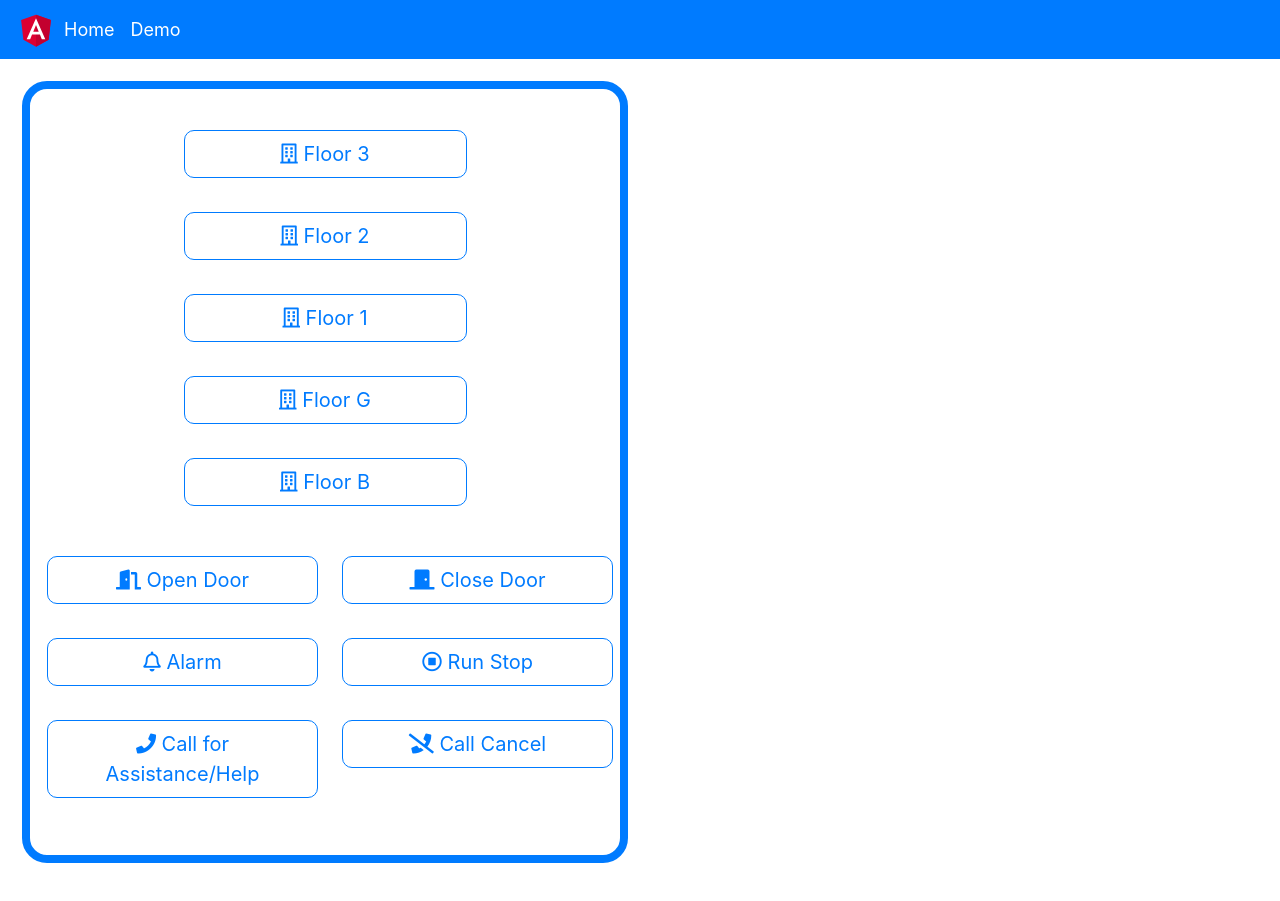
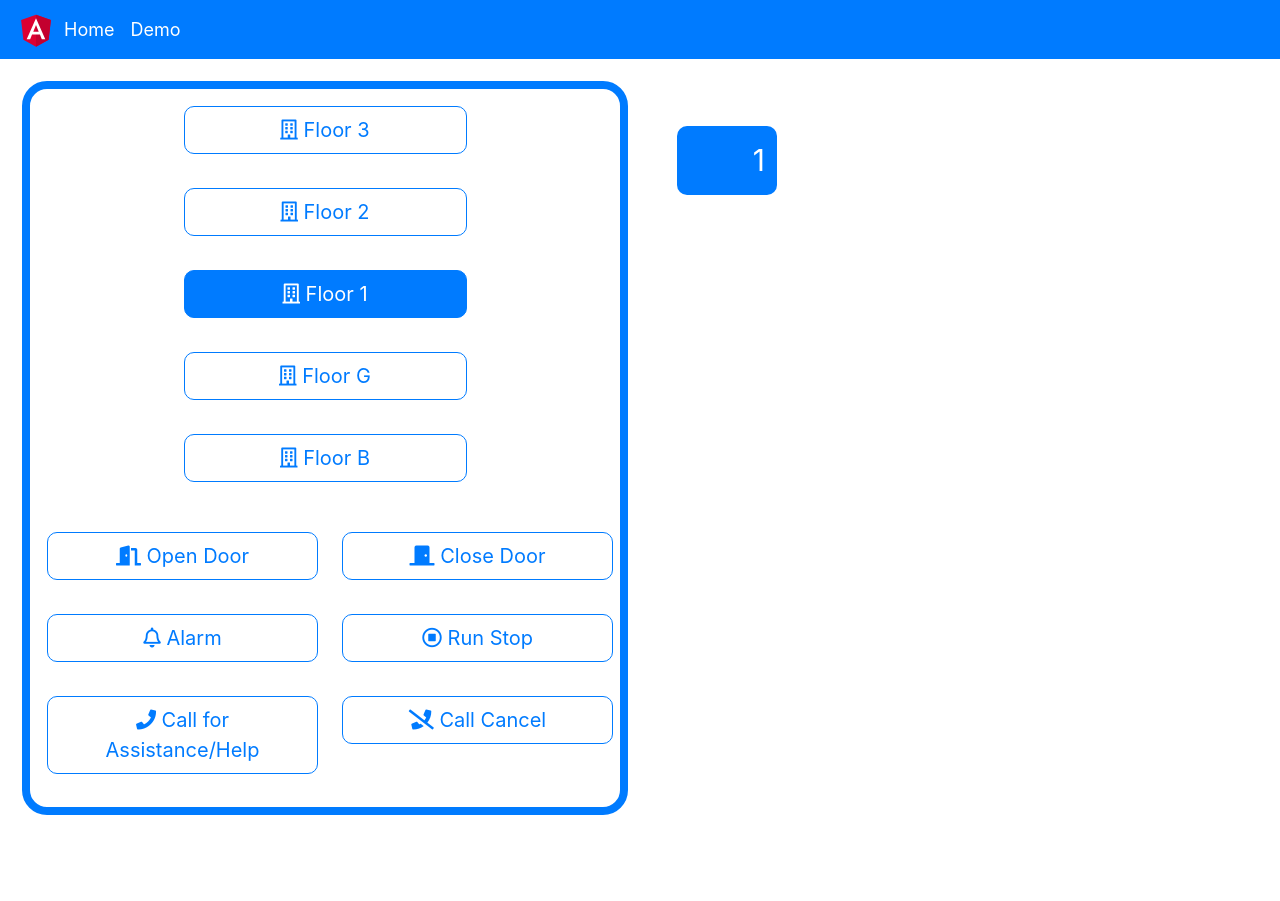
Before and after one commit to michbish/HCI-3366-HW1, an Angular app: page /demo in a window 1280 px wide. After the commit the page ends 853 px from the top, so only its background shows below. Built offline with nearby package versions, Linux system fonts and the light colour scheme.

Commit message:
demo almost complete

```diff
--- a/src/app/demo/demo.component.html
+++ b/src/app/demo/demo.component.html
@@ -1,36 +1,52 @@
-<div style="padding: 10px">
+<div style="padding: 10px;">
     <table class="table table-borderless" style="width: 100%">
         <col width="50%">
         <col width="auto">
         <tr>
             <td class="text-center">
                 <div style="border-style: solid; border-color: #007bff; border-width: 8px; border-radius: 25px">
-                    <br>
                     <table class="table table-borderless">
                         <tr>
-                            <td><button type="button" class="btn btn-outline-primary btn-lg" style="width:50%"><i class="far fa-building"></i> Floor 3</button></td>
+                            <td>
+                                <button type="button" class="btn btn-outline-primary btn-lg" style="width:50%" (click)="changeFloor(4); onFloor[4] = true" *ngIf="!onFloor[4]"><i class="far fa-building"></i> Floor 3</button>
+                                <button type="button" class="btn btn-primary btn-lg" style="width:50%" *ngIf="onFloor[4]"><i class="far fa-building"></i> Floor 3</button>
+                            </td>
                         </tr>
                         <tr>
-                            <td><button type="button" class="btn btn-outline-primary btn-lg" style="width:50%"><i class="far fa-building"></i> Floor 2</button></td>
+                            <td>
+                                <button type="button" class="btn btn-outline-primary btn-lg" style="width:50%" (click)="changeFloor(3); onFloor[3] = true" *ngIf="!onFloor[3]"><i class="far fa-building"></i> Floor 2</button>
+                                <button type="button" class="btn btn-primary btn-lg" style="width:50%" *ngIf="onFloor[3]"><i class="far fa-building"></i> Floor 2</button>
+                            </td>
                         </tr>
                         <tr>
-                            <td><button type="button" class="btn btn-outline-primary btn-lg" style="width:50%"><i class="far fa-building"></i> Floor 1</button></td>
+                            <td>
+                                <button type="button" class="btn btn-outline-primary btn-lg" style="width:50%" (click)="changeFloor(2); onFloor[2] = true" *ngIf="!onFloor[2]"><i class="far fa-building"></i> Floor 1</button>
+                                <button type="button" class="btn btn-primary btn-lg" style="width:50%" *ngIf="onFloor[2]"><i class="far fa-building"></i> Floor 1</button>
+                            </td>
                         </tr>
                         <tr>
-                            <td><button type="button" class="btn btn-outline-primary btn-lg" style="width:50%"><i class="far fa-building"></i> Floor G</button></td>
+                            <td>
+                                <button type="button" class="btn btn-outline-primary btn-lg" style="width:50%" (click)="changeFloor(1); onFloor[1] = true" *ngIf="!onFloor[1]"><i class="far fa-building"></i> Floor G</button>
+                                <button type="button" class="btn btn-primary btn-lg" style="width:50%" *ngIf="onFloor[1]"><i class="far fa-building"></i> Floor G</button>
+                            </td>
                         </tr>
                         <tr>
-                            <td><button type="button" class="btn btn-outline-primary btn-lg" style="width:50%"><i class="far fa-building"></i> Floor B</button></td>
+                            <td>
+                                <button type="button" class="btn btn-outline-primary btn-lg" style="width:50%" (click)="changeFloor(0); onFloor[0] = true" *ngIf="!onFloor[0]"><i class="far fa-building"></i> Floor B</button>
+                                <button type="button" class="btn btn-primary btn-lg" style="width:50%" *ngIf="onFloor[0]"><i class="far fa-building"></i> Floor B</button>
+                            </td>
                         </tr>
                     </table>
                     <table class="table table-borderless">
                         <col width="50%">
                         <tr>
                             <td>
-                                <button type="button" class="btn btn-outline-primary btn-lg btn-block"><i class="fas fa-door-open"></i> Open Door</button>
+                                <button type="button" class="btn btn-outline-primary btn-lg btn-block" (click)="doors()" *ngIf="!openDoors"><i class="fas fa-door-open"></i> Open Door</button>
+                                <button type="button" class="btn btn-primary btn-lg btn-block" *ngIf="openDoors"><i class="fas fa-door-open"></i> Open Door</button>
                             </td>
                             <td>
-                                <button type="button" class="btn btn-outline-primary btn-lg btn-block"><i class="fas fa-door-closed"></i> Close Door</button>
+                                <button type="button" class="btn btn-outline-primary btn-lg btn-block"(click)="doorClose()" *ngIf="!closeDoors"><i class="fas fa-door-closed"></i> Close Door</button>
+                                <button type="button" class="btn btn-primary btn-lg btn-block" *ngIf="closeDoors"><i class="fas fa-door-closed"></i> Close Door</button>
                             </td>
                         </tr>
                         <tr>
@@ -50,13 +66,24 @@
                             </td>
                         </tr>
                     </table>
-                    <br>
                 </div>
             </td>
-            <td>
-
-
-
+            <td class="text-center">
+                <div style="font-size: 16px;">
+                    <table class="table table-borderless bg-primary" style="width: 100px; height: 45px; border-radius: 10px; margin-top: 45px; margin-left: 25px">
+                        <tr>
+                            <td class="text-left" style="color: white; font-size: 30px">
+                                <i *ngIf="moving == true">
+                                    <i class="fas fa-arrow-up" *ngIf="up == true"></i>
+                                    <i class="fas fa-arrow-down" *ngIf="down == true"></i>
+                                </i>
+                            </td>
+                            <td class="text-right" style="color: white; font-size: 30px">
+                                {{ display }}
+                            </td>
+                        </tr>
+                    </table>
+                </div>
             </td>
         </tr>
     </table>
--- a/src/app/demo/demo.component.ts
+++ b/src/app/demo/demo.component.ts
@@ -7,9 +7,232 @@ import { Component, OnInit } from '@angular/core';
 })
 export class DemoComponent implements OnInit {
 
+  display;
+  floor: number;
+  floors = [0, 1, 2, 3, 4]
+  onFloor;
+  upStack = [];
+  downStack = [];
+  moving = false;
+  up = false;
+  down = false;
+  openDoors = false;
+  closeDoors = false;
+
+
+
   constructor() { }
 
   ngOnInit() {
+    this.onFloor = [false, false, true, false, false]
+    this.displayFloor(2);
   }
 
+  displayFloor(floor: number) {
+    if (floor == 0) {
+      this.display = 'B';
+    }
+    else if (floor == 1) {
+      this.display = 'G'
+    }
+    else {
+      this.display = floor - 1;
+    }
+  }
+
+  getDisplay() {
+    if (this.display == 'B') {
+      return 0;
+    }
+    if (this.display == 'G') {
+      return 1
+    }
+    return this.display + 1;
+  }
+
+  changeFloor(floor: number) {
+    // console.log('in change floor')
+    this.floor = this.getDisplay();
+    if (floor > this.floor) {
+      this.up = true;
+      this.upStack.push(floor);
+      this.upStack.sort();
+      this.upStack.reverse();
+    }
+    else if (floor < this.floor) {
+      this.down = true;
+      this.downStack.push(floor);
+      this.downStack.sort();
+    }
+    if (this.downStack.length > 0 || this.upStack.length > 0) {
+      this.moving = true;
+      this.closeDoors = true;
+      this.wait(1000).then(() => {
+        this.closeDoors = false;
+        // console.log('start start move')
+        this.startMove();
+      });
+    }
+  }
+
+  async wait(ms) {
+    await new Promise(resolve => {
+      setTimeout(() => resolve(), ms);
+    });
+  }
+
+  async doors() {
+    await new Promise(resolve => {
+      this.openDoors = true;
+      this.wait(4000).then(() => {
+        this.openDoors = false;
+        this.closeDoors = true;
+        this.wait(2000).then(() => {
+          this.closeDoors = false;
+          resolve();
+        })
+      })
+    });
+  }
+
+  async doorClose() {
+    await new Promise(resolve => {
+      this.closeDoors = true;
+      this.wait(2000).then(() => {
+        this.closeDoors = false
+        resolve();
+      });
+    })
+  }
+
+  upPop;
+  downPop;
+
+  startMove() {
+    this.onFloor[this.getDisplay()] = false;
+    let upStart = this.getDisplay();
+    let downStart = this.getDisplay();
+    if (this.upStack.length > 0) {
+      // console.log('in up if')
+      this.floors.sort();
+
+      this.wait(2000).then(async () => {
+        // console.log('in up wait')
+        for (let num of this.floors) {
+          if (this.upStack[this.upStack.length - 1] == num + 1){
+            this.moving = false;
+          }
+          if (num >= upStart && num < 4) {
+            if (this.upStack[this.upStack.length - 1] == num) {
+              this.upPop = this.upStack.pop();
+
+              if (this.upStack.length > 0){
+                await this.doors();
+                this.onFloor[num] = false;
+                this.moving = true;
+              }
+            }
+            if (num  < this.upStack[0]) {
+              this.displayFloor(num + 1);
+              await this.wait(2000);
+            }
+
+          }
+        }
+        this.up = false;
+        this.upStack = [];
+        await this.doors();
+        // console.log('end up wait')
+        return;
+      });
+      // console.log('out up if')
+    }
+    if (this.downStack.length > 0) {
+      // console.log('in down if')
+      this.floors.sort();
+      this.floors.reverse();
+      this.wait(2000).then(async () => {
+        // console.log('in down wait')
+        for (let num of this.floors) {
+          if (this.downStack[this.downStack.length - 1] == num - 1){
+            this.moving = false;
+          }
+          if (num <= downStart && num > -1) {
+            if (this.downStack[this.downStack.length - 1] == num) {
+              this.downPop = this.downStack.pop();
+              if (this.downStack.length > 0){
+                await this.doors();
+                this.onFloor[num] = false;
+                this.moving = true;
+              }
+            }
+            if (num > this.downStack[0]) {
+              this.displayFloor(num - 1);
+              await this.wait(2000);
+            }
+          }
+        }
+        this.down = false;
+        this.downStack = [];
+        await this.doors();
+        // console.log('end down wait')
+        return;
+      });
+      // console.log('out down if')
+    }
+    // console.log('out start')
+  }
+
+
+  //   startMove() {
+  //     setTimeout(() => {
+
+  //       if (this.upStack.length > 0) {
+  //         this.floors.sort();
+  //         // console.log('upstack: ', this.upStack, 'upStack length: ', this.upStack.length, ' floors: ', this.floors);
+
+  //         setTimeout(async () => {
+  //           for (let num of this.floors) {
+  //             if (num == this.getDisplay() && num != 4) {
+  //               this.upPop = this.upStack.pop()
+  //               // console.log('in up timeout upPop: ', this.upPop);
+  //               // console.log('num: ', num);
+  //               this.displayFloor(num + 1)
+  //               await this.doors('up')
+  //             }
+  //           }
+  //         }, 2000);
+
+  //       }
+  //       else if (this.downStack.length > 0) {
+  //         this.floors.sort();
+  //         this.floors.reverse();
+  //         // console.log('downstack: ', this.downStack, 'downStack length: ', this.downStack.length, ' floors: ', this.floors);
+  //         for (let num of this.floors) {
+  //             if (num == this.getDisplay()){
+  //             setTimeout(() => {
+  //               this.downPop = this.downStack.pop()
+  //               // console.log('in down timeout downPop: ', this.downPop);
+  //               // console.log('num: ', num);
+  //               // this.displayFloor(num);
+  //             }, 2000);
+  //           }
+  //         }
+  //       }
+  //       if (this.upStack.length != 0 || this.downStack.length != 0) {
+  //         // console.log('recursive return')
+  //         return this.startMove();
+  //       }
+  //       if (this.upStack.length == 0 && this.downStack.length == 0) {
+  //         this.moving = false;
+  //         this.up = false;
+  //         this.down = false;
+  //         // console.log('out return?');
+  //         return;
+  //       }
+
+  //     }, 2000);
+  //     // console.log('out?');
+  //   }
+
 }
```
